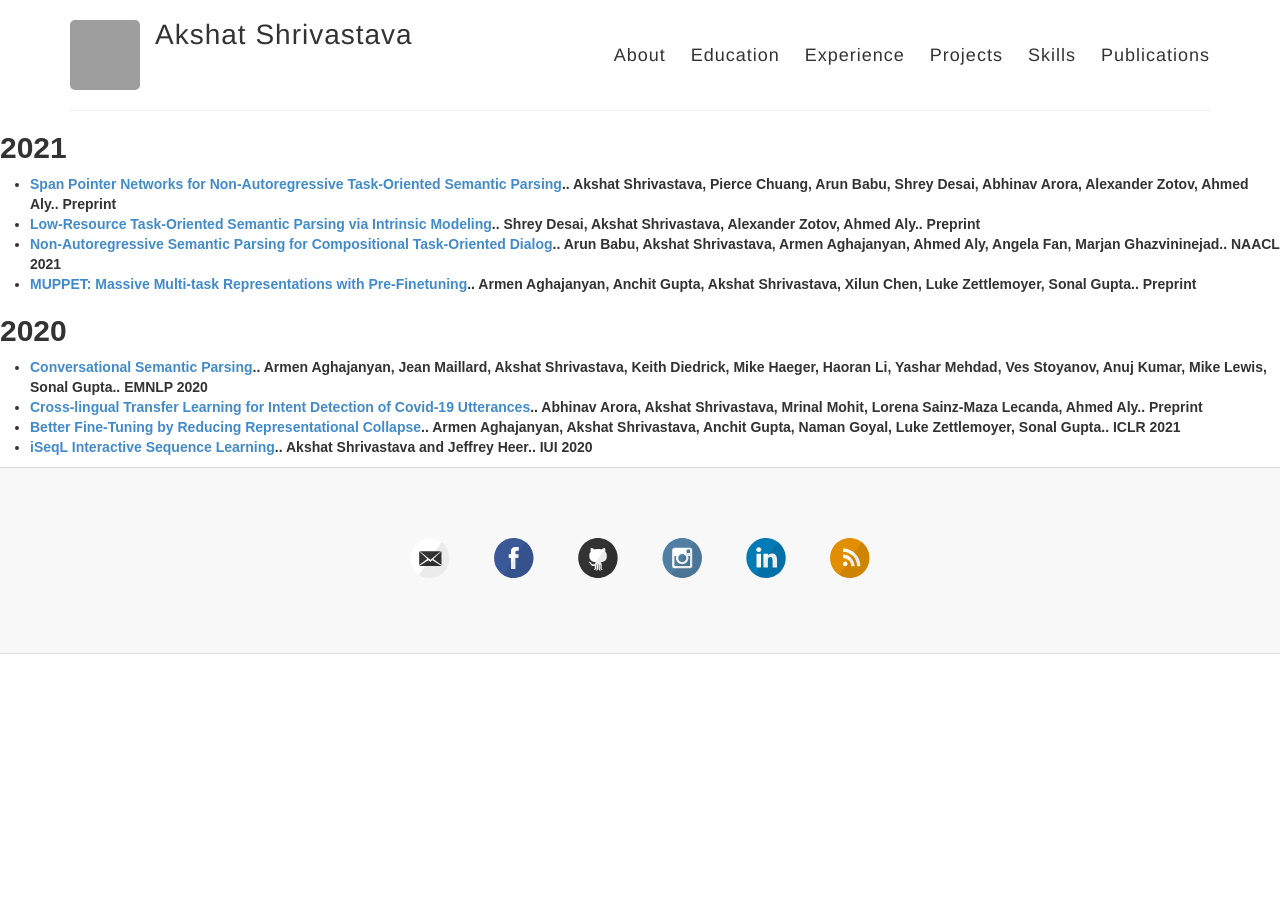
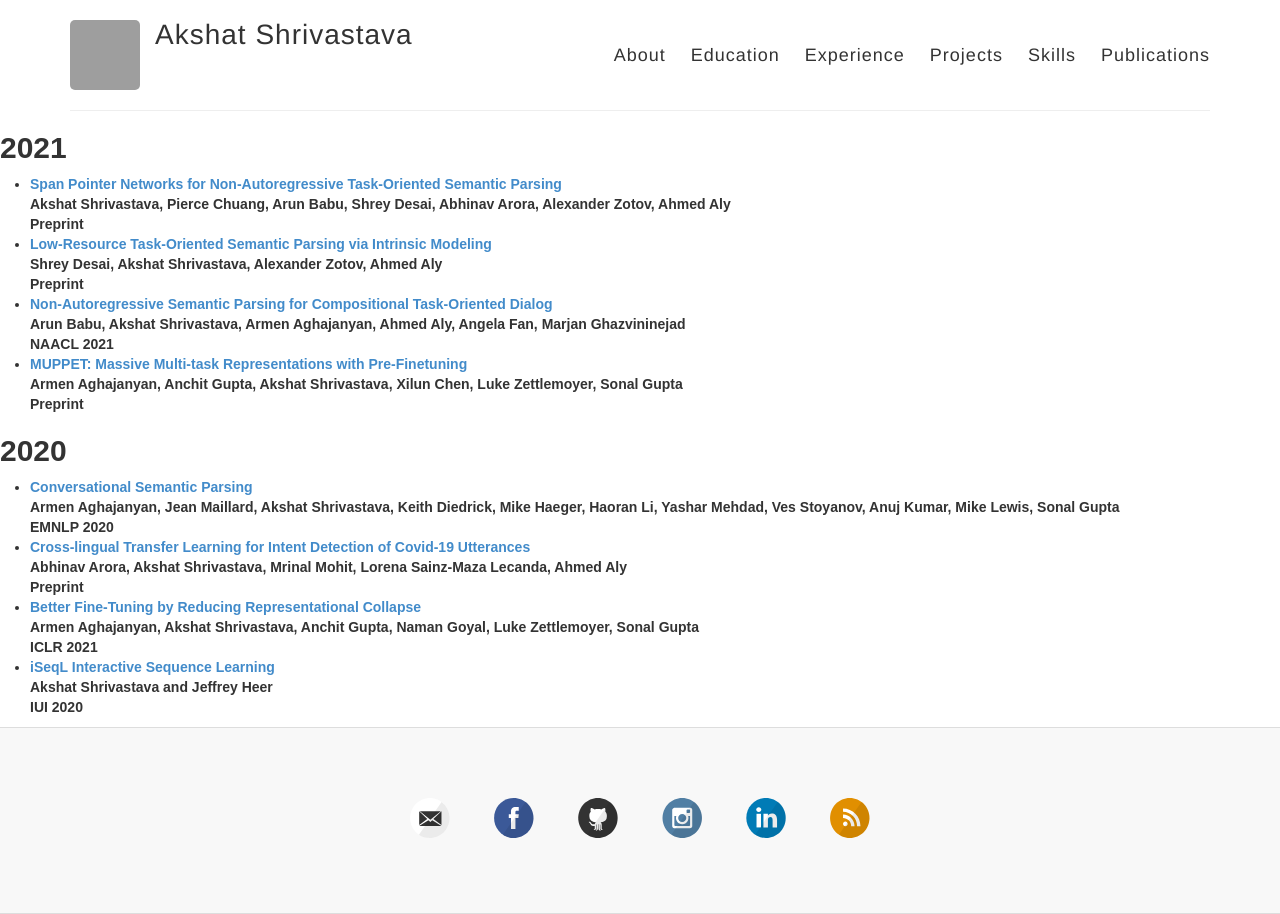
Before and after one commit to AkshatSh/akshatsh.github.io, a Jekyll site: the page built from _posts/2022-01-01-publication.markdown, in a window 1280 px wide. Built offline with Jekyll 4.4.1, drawn with Linux system fonts in a browser that asks for light colours; nearby versions of some CDN libraries; grey boxes are pictures that could not be loaded.

Commit message:
fixed formatting

```diff
--- a/_posts/2022-01-01-publication.markdown
+++ b/_posts/2022-01-01-publication.markdown
@@ -8,30 +8,30 @@ description: |
 
 ## 2021
 
-* [Span Pointer Networks for Non-Autoregressive Task-Oriented Semantic Parsing](https://arxiv.org/abs/2104.07275)..
-**Akshat Shrivastava**, Pierce Chuang, Arun Babu, Shrey Desai, Abhinav Arora, Alexander Zotov, Ahmed Aly..
+* [Span Pointer Networks for Non-Autoregressive Task-Oriented Semantic Parsing](https://arxiv.org/abs/2104.07275)
+**Akshat Shrivastava**, Pierce Chuang, Arun Babu, Shrey Desai, Abhinav Arora, Alexander Zotov, Ahmed Aly
 Preprint
-* [Low-Resource Task-Oriented Semantic Parsing via Intrinsic Modeling](https://arxiv.org/abs/2104.07275)..
-Shrey Desai, **Akshat Shrivastava**, Alexander Zotov, Ahmed Aly..
+* [Low-Resource Task-Oriented Semantic Parsing via Intrinsic Modeling](https://arxiv.org/abs/2104.07275)
+Shrey Desai, **Akshat Shrivastava**, Alexander Zotov, Ahmed Aly
 Preprint
-* [Non-Autoregressive Semantic Parsing for Compositional Task-Oriented Dialog](https://arxiv.org/abs/2104.04923)..
-Arun Babu, **Akshat Shrivastava**, Armen Aghajanyan, Ahmed Aly, Angela Fan, Marjan Ghazvininejad..
+* [Non-Autoregressive Semantic Parsing for Compositional Task-Oriented Dialog](https://arxiv.org/abs/2104.04923)
+Arun Babu, **Akshat Shrivastava**, Armen Aghajanyan, Ahmed Aly, Angela Fan, Marjan Ghazvininejad
 **NAACL 2021**
-* [MUPPET: Massive Multi-task Representations with Pre-Finetuning](https://arxiv.org/abs/2101.11038)..
-Armen Aghajanyan, Anchit Gupta, **Akshat Shrivastava**, Xilun Chen, Luke Zettlemoyer, Sonal Gupta..
+* [MUPPET: Massive Multi-task Representations with Pre-Finetuning](https://arxiv.org/abs/2101.11038)
+Armen Aghajanyan, Anchit Gupta, **Akshat Shrivastava**, Xilun Chen, Luke Zettlemoyer, Sonal Gupta
 Preprint
 
 ## 2020
 
-* [Conversational Semantic Parsing](https://arxiv.org/abs/2009.13655)..
-Armen Aghajanyan, Jean Maillard, **Akshat Shrivastava**, Keith Diedrick, Mike Haeger, Haoran Li, Yashar Mehdad, Ves Stoyanov, Anuj Kumar, Mike Lewis, Sonal Gupta..
+* [Conversational Semantic Parsing](https://arxiv.org/abs/2009.13655)
+Armen Aghajanyan, Jean Maillard, **Akshat Shrivastava**, Keith Diedrick, Mike Haeger, Haoran Li, Yashar Mehdad, Ves Stoyanov, Anuj Kumar, Mike Lewis, Sonal Gupta
 **EMNLP 2020**
-* [Cross-lingual Transfer Learning for Intent Detection of Covid-19 Utterances](https://openreview.net/pdf?id=Ku-nv600bNM)..
-Abhinav Arora, **Akshat Shrivastava**, Mrinal Mohit, Lorena Sainz-Maza Lecanda, Ahmed Aly..
+* [Cross-lingual Transfer Learning for Intent Detection of Covid-19 Utterances](https://openreview.net/pdf?id=Ku-nv600bNM)
+Abhinav Arora, **Akshat Shrivastava**, Mrinal Mohit, Lorena Sainz-Maza Lecanda, Ahmed Aly
 Preprint
-* [Better Fine-Tuning by Reducing Representational Collapse](https://arxiv.org/abs/2008.03156)..
-Armen Aghajanyan, **Akshat Shrivastava**, Anchit Gupta, Naman Goyal, Luke Zettlemoyer, Sonal Gupta..
+* [Better Fine-Tuning by Reducing Representational Collapse](https://arxiv.org/abs/2008.03156)
+Armen Aghajanyan, **Akshat Shrivastava**, Anchit Gupta, Naman Goyal, Luke Zettlemoyer, Sonal Gupta
 **ICLR 2021**
-* [iSeqL Interactive Sequence Learning](https://github.com/AkshatSh/iSeqL)..
-**Akshat Shrivastava** and Jeffrey Heer..
+* [iSeqL Interactive Sequence Learning](https://github.com/AkshatSh/iSeqL)
+**Akshat Shrivastava** and Jeffrey Heer
 **IUI 2020**
```
